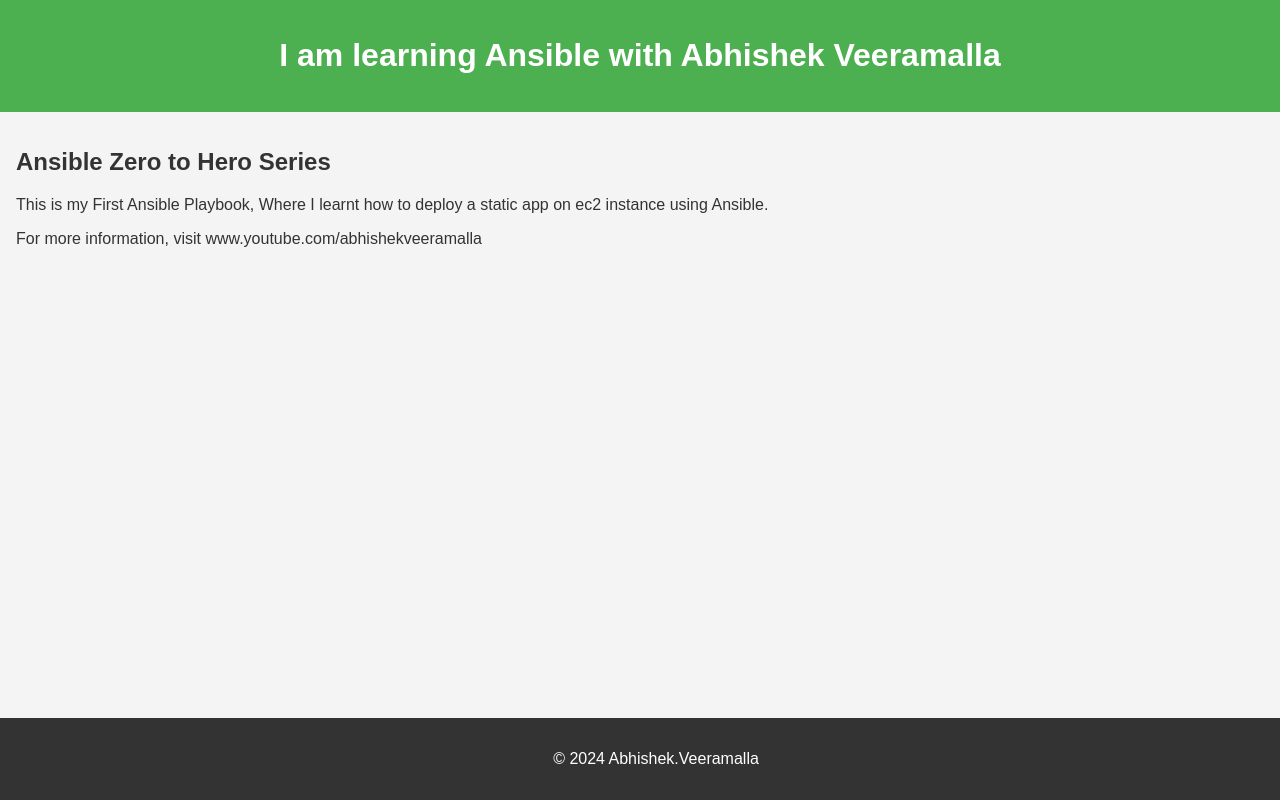
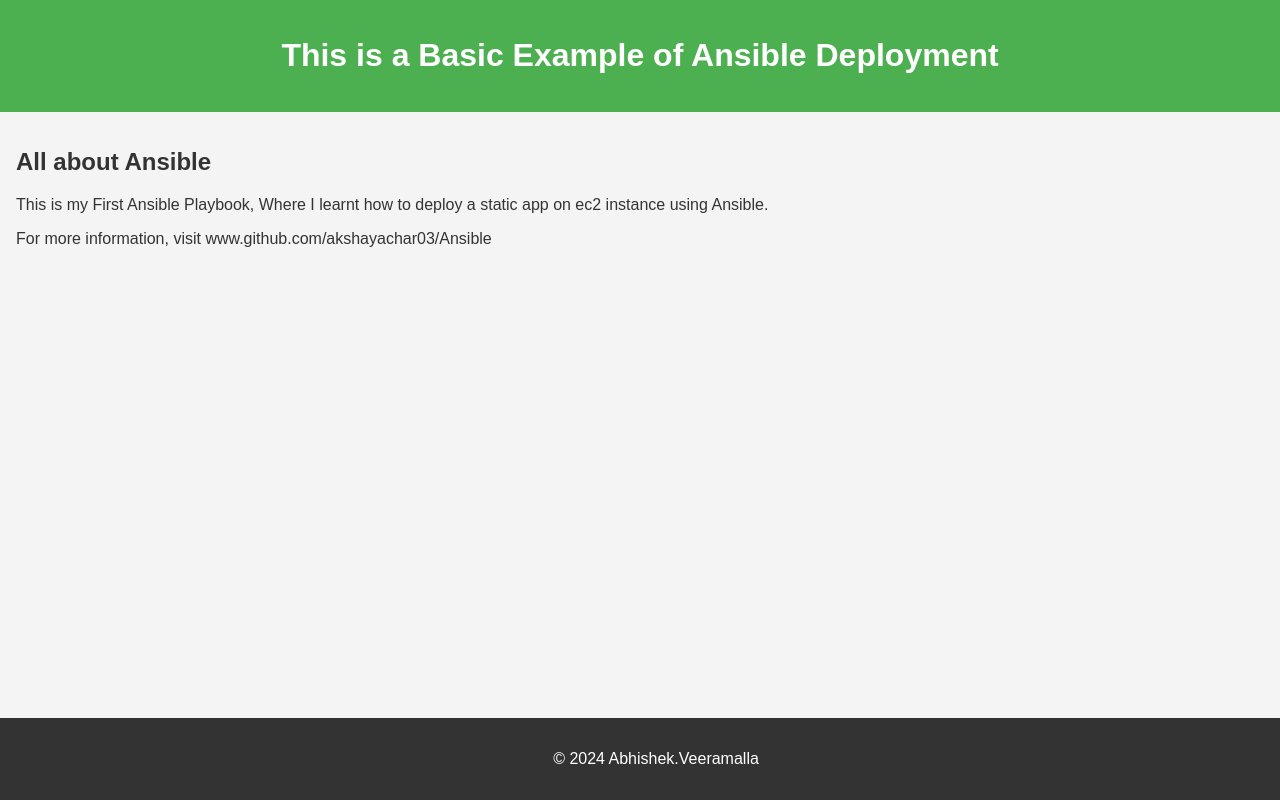
Before and after one commit to akshayachar03/Ansible, a plain HTML site: page index.html in a window 1280 px wide. Drawn offline with Linux system fonts and the light colour scheme.

Commit message:
Update index.html

```diff
--- a/index.html
+++ b/index.html
@@ -34,12 +34,12 @@
 </head>
 <body>
     <header>
-        <h1>I am learning Ansible with Abhishek Veeramalla</h1>
+        <h1>This is a Basic Example of Ansible Deployment</h1>
     </header>
     <main>
-        <h2>Ansible Zero to Hero Series</h2>
+        <h2>All about Ansible</h2>
         <p> This is my First Ansible Playbook, Where I learnt how to deploy a static app on ec2 instance using Ansible. </p>
-        <p>For more information, visit www.youtube.com/abhishekveeramalla</p>
+        <p>For more information, visit www.github.com/akshayachar03/Ansible</p>
     </main>
     <footer>
         <p>&copy; 2024 Abhishek.Veeramalla</p>
```
